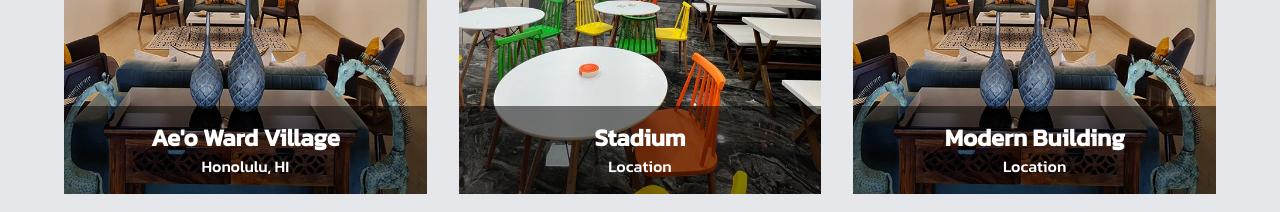
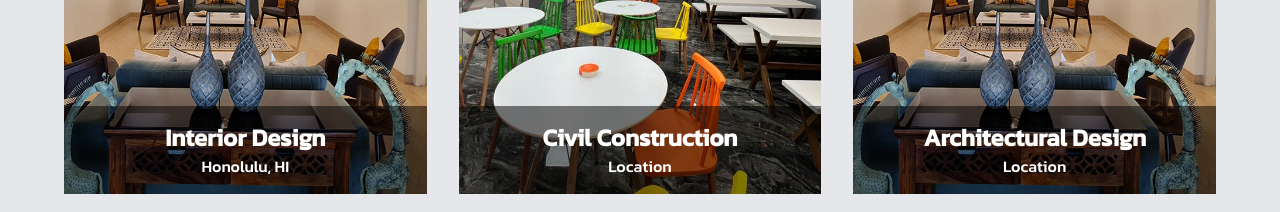
Before and after one commit to AkshayKalamkarr/supremeinfrastructure, a Next.js app: page / in a window 1280 px wide. Shown: the part 1660-1872 px from the top of the page. Built offline with nearby package versions, Linux system fonts and the light colour scheme.

Commit message:
new code

```diff
--- a/components/Portfolio.jsx
+++ b/components/Portfolio.jsx
@@ -57,7 +57,7 @@ const Portfolio = () => {
                         animate={{ opacity: 1, y: 0 }}
                         transition={{ delay: 0.3, duration: 0.6 }}
                     >
-                        <h2 className="text-lg sm:text-xl lg:text-2xl font-bold md:text-center">Ae'o Ward Village</h2>
+                        <h2 className="text-lg sm:text-xl lg:text-2xl font-bold md:text-center">Interior Design</h2>
                         <p className="text-xs sm:text-sm lg:text-base md:text-center">Honolulu, HI</p>
                     </motion.div>
                 </Link>
@@ -84,7 +84,7 @@ const Portfolio = () => {
                         animate={{ opacity: 1, y: 0 }}
                         transition={{ delay: 0.3, duration: 0.6 }}
                     >
-                        <h2 className="text-lg sm:text-xl lg:text-2xl font-bold md:text-center">Stadium</h2>
+                        <h2 className="text-lg sm:text-xl lg:text-2xl font-bold md:text-center">Civil Construction</h2>
                         <p className="text-xs sm:text-sm lg:text-base md:text-center">Location</p>
                     </motion.div>
                 </Link>
@@ -115,7 +115,7 @@ const Portfolio = () => {
                             animate={{ opacity: 1, y: 0 }}
                             transition={{ delay: 0.3, duration: 0.6 }}
                         >
-                            <h2 className="text-lg sm:text-xl lg:text-2xl font-bold md:text-center">Modern Building</h2>
+                            <h2 className="text-lg sm:text-xl lg:text-2xl font-bold md:text-center">Architectural Design</h2>
                             <p className="text-xs sm:text-sm lg:text-base md:text-center">Location</p>
                         </motion.div>
                     </Link>
```
